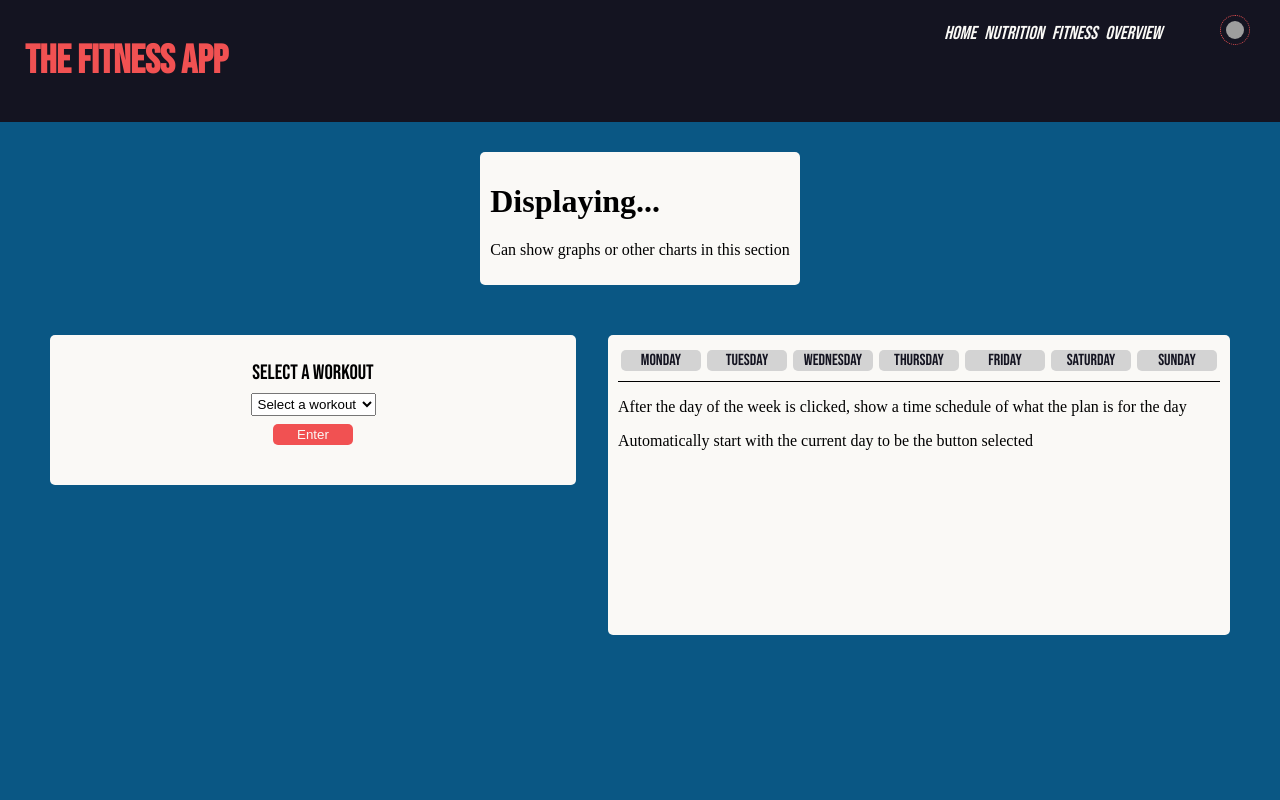
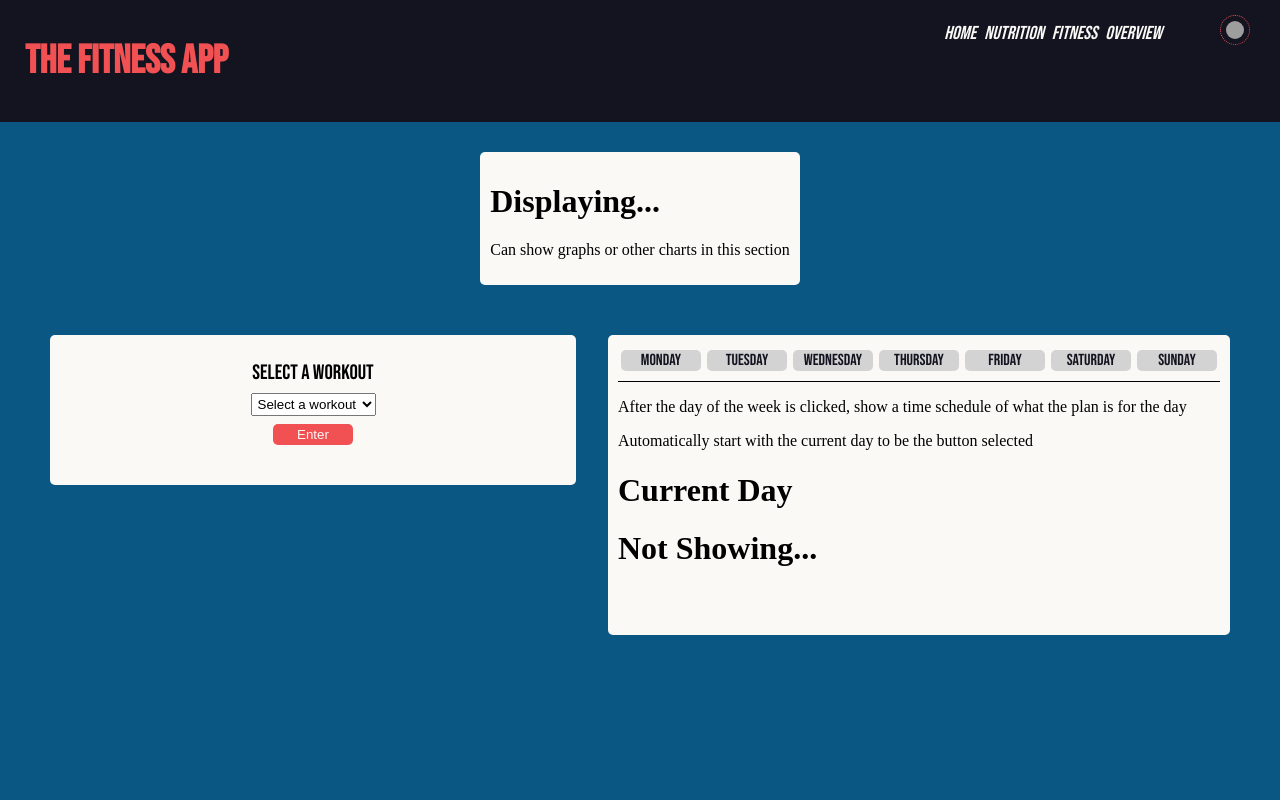
Before and after one commit to JGPawlowski/fitness-app, a React (Vite) app in the folder client/: page /fitness in a window 1280 px wide. Shown: the top 800 px of the page. Built offline with nearby package versions, Linux system fonts and the light colour scheme; grey boxes are pictures that could not be loaded.

Commit message:
small changes

```diff
--- a/client/src/pages/fitness/components/PlanFitness.jsx
+++ b/client/src/pages/fitness/components/PlanFitness.jsx
@@ -5,9 +5,14 @@ export default function PlanFitness() {
 
     // show the schedule / rendure the schedule component when it is made
     const [showDayData, setShowDayData] = useState(false)
+    const [day, setday] = useState('Current Day')
 
     function dayData(day) {
-        console.log(day)
+        // use for showing the data for the correct day that is clicked
+        // could set up the ability to set repeatable activities
+        setday(day)
+        // need to change how this works
+        setShowDayData(prev => !prev)
     }
 
     const days = ['Monday', 'Tuesday', 'Wednesday', 'Thursday', 'Friday', 'Saturday', 'Sunday']
@@ -30,8 +35,9 @@ export default function PlanFitness() {
             </div>
             <p>After the day of the week is clicked, show a time schedule of what the plan is for the day</p>
             <p>Automatically start with the current day to be the button selected</p>
+            <h1>{day}</h1>
 
-            { showDayData && <h1>Showing...</h1> }
+            { showDayData ? <h1>Showing...</h1> : <h1>Not Showing...</h1>}
         </div>
     )
 }
```
